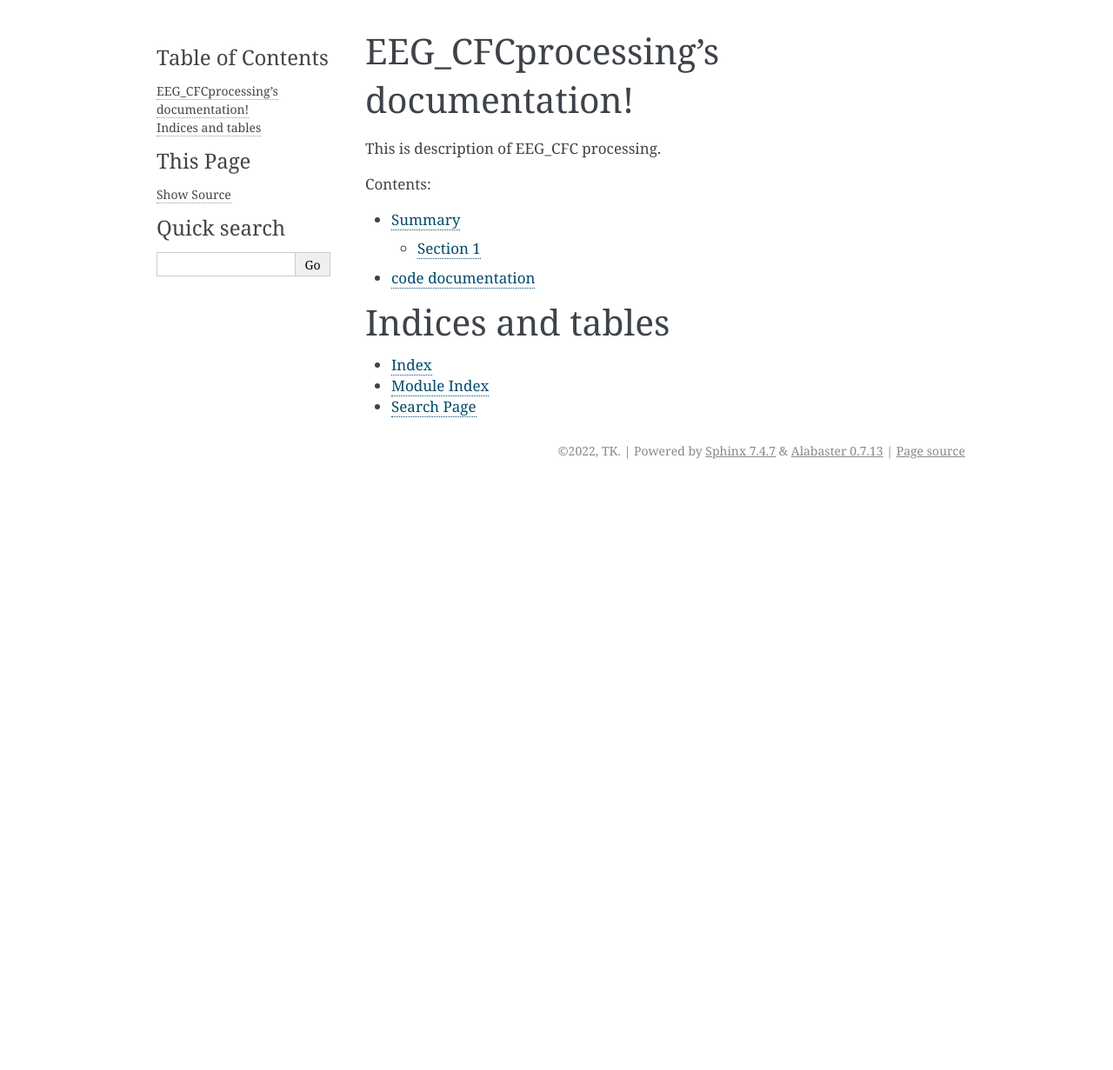
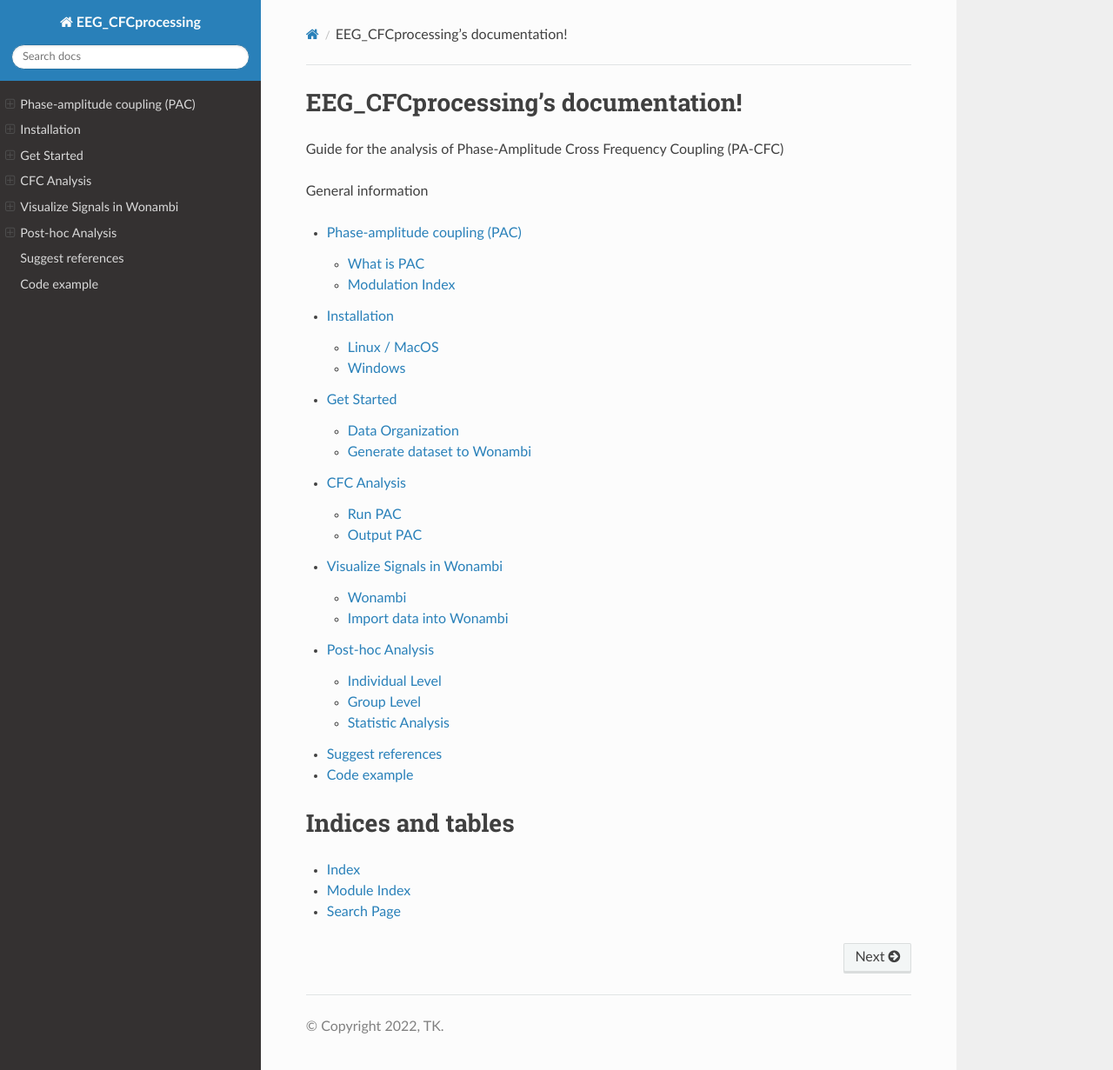
Before and after one commit to TancyKao/EEG_CFCprocessing, a Sphinx documentation site: the page built from sphinx/index.rst, in a window 1280 px wide and 1231 px high. Shown: the whole window at 87% size. Built offline with Sphinx 7.4.7 and the Read the Docs theme 2.0.0, drawn with Linux system fonts in a browser that asks for light colours.

Commit message:
modify website content

```diff
--- /dev/null
+++ b/sphinx/CFC Analysis.rst
@@ -0,0 +1,11 @@
+CFC Analysis
+=================================
+
+Run PAC
+--------------
+Stuff in section
+
+
+Output PAC
+---------------
+Stuff in section
--- /dev/null
+++ b/sphinx/Installation.rst
@@ -0,0 +1,20 @@
+Installation
+============
+
+The EEG CFC analysis is performed in a Python environment with some dependences. Make sure if you have python 3.6 or higher installed.
+
+1.	Install Python (v.3+) through the Miniconda installer. Download the installer corresponding to your system from: https://docs.conda.io/en/latest/miniconda.html
+
+2.	Once installed, open Anaconda Prompt.
+
+3.	Install other dependencies by typing the following commands:
+
+ pip install matplotlib pingouin spyder wonambi tensorpac xlrd pyqt5
+
+
+Linux / MacOS
+-------------
+stuff
+
+Windows
+-------
--- /dev/null
+++ b/sphinx/Introduction.rst
@@ -0,0 +1,18 @@
+Phase-amplitude coupling (PAC)
+==============================
+
+
+What is PAC
+-----------
+
+Stuff in section
+
+Section 1.1
+~~~~~~~~~~~
+
+Stuff in subsection
+
+Modulation Index
+----------------
+
+Stuff in section
--- /dev/null
+++ b/sphinx/References.rst
@@ -0,0 +1,4 @@
+Suggest references
+==================
+
+under construction
--- a/sphinx/code.rst
+++ b/sphinx/code.rst
@@ -1,4 +1,4 @@
-code documentation
+Code example
 ==================
 
 .. automodule:: example1
--- a/sphinx/conf.py
+++ b/sphinx/conf.py
@@ -47,7 +47,20 @@ exclude_patterns = ['_build', 'Thumbs.db', '.DS_Store']
 # The theme to use for HTML and HTML Help pages.  See the documentation for
 # a list of builtin themes.
 #
-html_theme = 'alabaster'
+html_theme = 'sphinx_rtd_theme'
+
+html_show_sphinx = False
+html_show_sourcelink = False
+
+html_theme_options = {
+    'collapse_navigation': False,
+    'display_version': True,
+    'navigation_depth': 2,
+    'sticky_navigation': False,
+    'prev_next_buttons_location': 'bottom',
+    }
+
+
 
 # Add any paths that contain custom static files (such as style sheets) here,
 # relative to this directory. They are copied after the builtin static files,
--- a/sphinx/index.rst
+++ b/sphinx/index.rst
@@ -6,13 +6,20 @@
 EEG_CFCprocessing's documentation!
 =============================================
 
-This is description of EEG_CFC processing.
+Guide for the analysis of Phase-Amplitude Cross Frequency Coupling (PA-CFC)
+
+General information
 
 .. toctree::
    :maxdepth: 2
-   :caption: Contents:
 
-   summary
+   Introduction
+   Installation
+   Set Up
+   CFC Analysis
+   Visualize Signals
+   Post-hoc Analysis
+   References
    code
 
 Indices and tables
--- a/sphinx/summary.rst
+++ /dev/null
@@ -1,14 +0,0 @@
-Summary
-===========
-
-Summary of processing
-
-Section 1
------------
-
-Stuff in section
-
-Section 1.1
-~~~~~~~~~~~
-
-Stuff in subsection
```
Also changed, not shown: sphinx/Post-hoc Analysis.rst (added, +16 -0 lines), sphinx/Set Up.rst (added, +13 -0 lines), sphinx/Visualize Signals.rst (added, +13 -0 lines), 1 other file.
